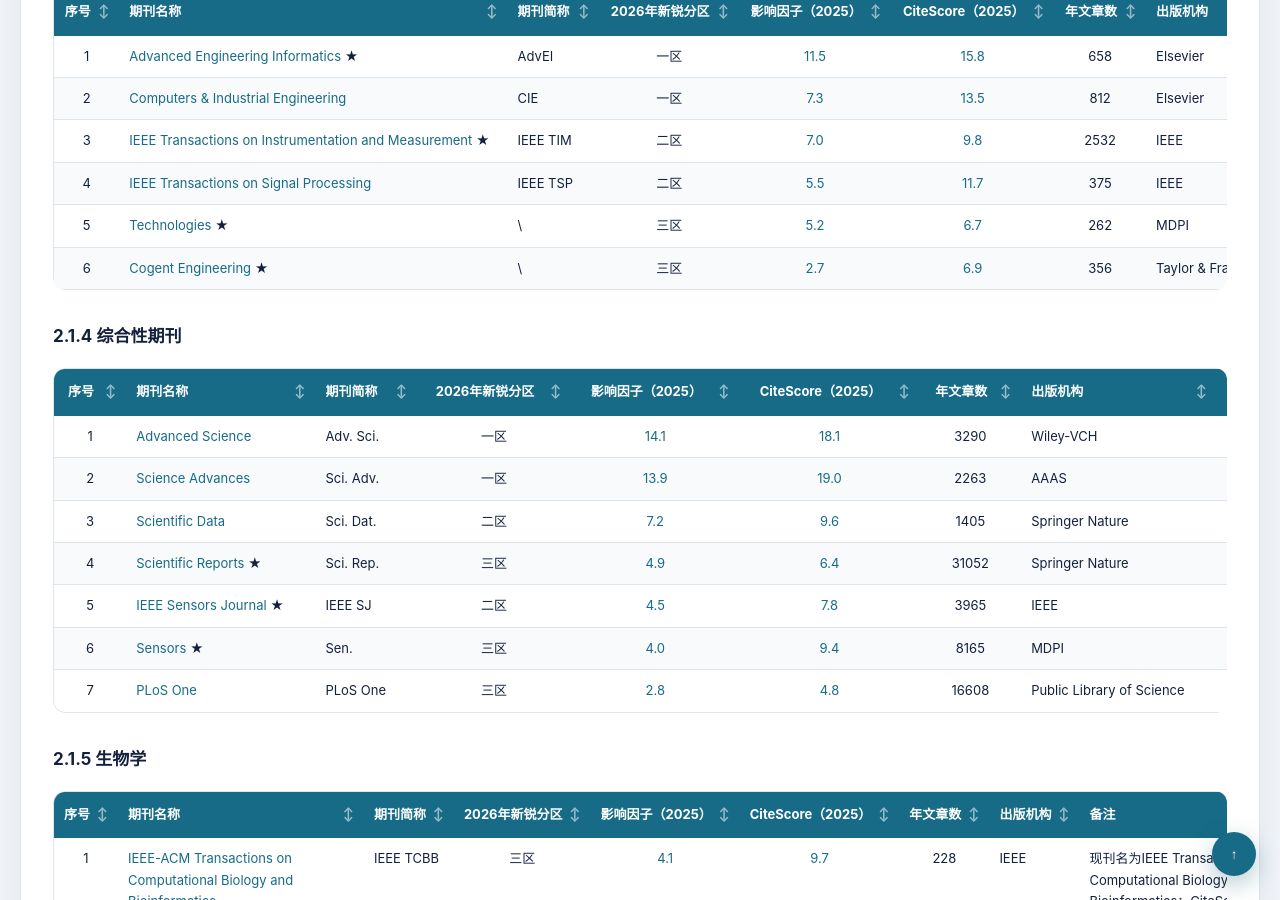
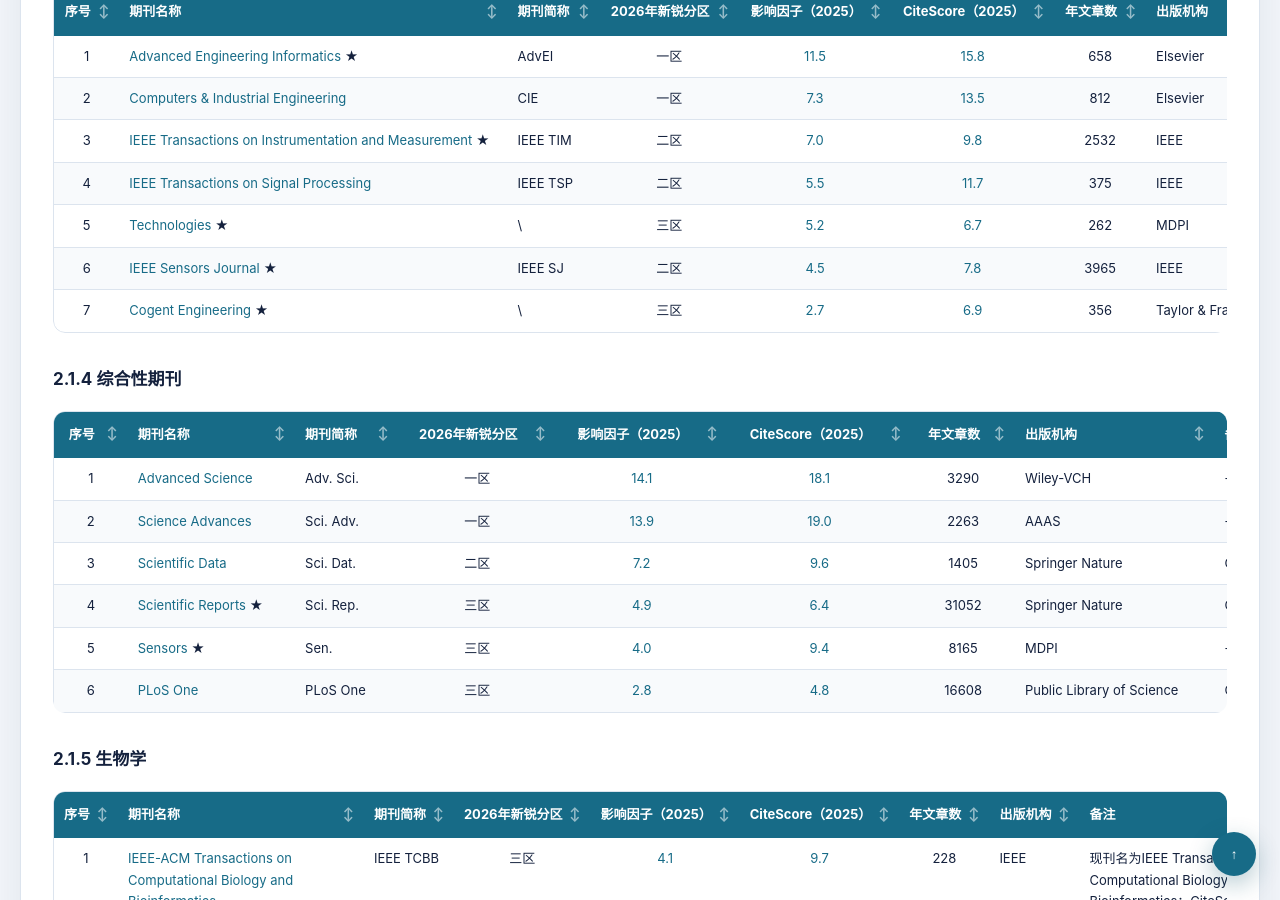
Before and after one commit to hanyilinn/EEG_Denoising_Review, a Jekyll site: the page built from docs/index.md, in a window 1280 px wide and 900 px high, scrolled down 23823 px. Built offline with Jekyll 4.4.1, drawn with Linux system fonts in a browser that asks for light colours; some of the changed lines change nothing that is shown.

Commit message:
Move IEEE Sensors Journal to engineering category

```diff
--- a/docs/index.md
+++ b/docs/index.md
@@ -338,7 +338,8 @@
 | 3 | [IEEE Transactions on Instrumentation and Measurement](https://ieeexplore.ieee.org/xpl/RecentIssue.jsp?punumber=19) ★ | IEEE TIM | 二区 | [7.0](https://www.bioxbio.com/journal/IEEE-T-INSTRUM-MEAS) | [9.8](https://fis.tu-dresden.de/portal/de/journals/ieee-transactions-on-instrumentation-and-measurement%289068506e-490f-4808-8819-c257fd814fde%29.html) | 2532 | IEEE | - |
 | 4 | [IEEE Transactions on Signal Processing](https://ieeexplore.ieee.org/xpl/RecentIssue.jsp?punumber=78) | IEEE TSP | 二区 | [5.5](https://www.bioxbio.com/journal/IEEE-T-SIGNAL-PROCES) | [11.7](https://journalindexes.com/ieee-transactions-on-signal-processing-1053587X/) | 375 | IEEE | - |
 | 5 | [Technologies](https://www.mdpi.com/journal/technologies) ★ | \ | 三区 | [5.2](https://www.mdpi.com/journal/technologies/history) | [6.7](https://journalindexes.com/technologies-22277080/) | 262 | MDPI | - |
-| 6 | [Cogent Engineering](https://www.tandfonline.com/journals/oaen20) ★ | \ | 三区 | [2.7](https://www.tandfonline.com/action/journalInformation?journalCode=oaen20) | [6.9](https://journalindexes.com/cogent-engineering-23311916/) | 356 | Taylor & Francis | - |
+| 6 | [IEEE Sensors Journal](https://ieeexplore.ieee.org/xpl/RecentIssue.jsp?punumber=7361) ★ | IEEE SJ | 二区 | [4.5](https://www.bioxbio.com/journal/IEEE-SENS-J) | [7.8](https://fis.tu-dresden.de/portal/en/journals/ieee-sensors-journal%28c28b1ba9-dc24-4e05-9546-737744c349a4%29.html) | 3965 | IEEE | - |
+| 7 | [Cogent Engineering](https://www.tandfonline.com/journals/oaen20) ★ | \ | 三区 | [2.7](https://www.tandfonline.com/action/journalInformation?journalCode=oaen20) | [6.9](https://journalindexes.com/cogent-engineering-23311916/) | 356 | Taylor & Francis | - |
 
 #### 2.1.4 综合性期刊
 
@@ -348,9 +349,8 @@
 | 2 | [Science Advances](https://www.science.org/journal/sciadv) | Sci. Adv. | 一区 | [13.9](https://www.wolterskluwer.com/en/solutions/ovid/science-advances-15526) | [19.0](https://fis.tu-dresden.de/portal/en/journals/science-advances%28d3aea9a7-4044-46b3-a8ec-1eac64fafaff%29.html) | 2263 | AAAS | - |
 | 3 | [Scientific Data](https://www.nature.com/sdata/) | Sci. Dat. | 二区 | [7.2](https://www.nature.com/sdata/journal-impact) | [9.6](https://journalindexes.com/scientific-data-20524463/) | 1405 | Springer Nature | Open Access |
 | 4 | [Scientific Reports](https://www.nature.com/srep/) ★ | Sci. Rep. | 三区 | [4.9](https://www.bioxbio.com/journal/SCI-REP-UK) | [6.4](https://www.mathnet.ru/php/journal.phtml?jrnid=sr&option_lang=eng) | 31052 | Springer Nature | Open Access |
-| 5 | [IEEE Sensors Journal](https://ieeexplore.ieee.org/xpl/RecentIssue.jsp?punumber=7361) ★ | IEEE SJ | 二区 | [4.5](https://www.bioxbio.com/journal/IEEE-SENS-J) | [7.8](https://fis.tu-dresden.de/portal/en/journals/ieee-sensors-journal%28c28b1ba9-dc24-4e05-9546-737744c349a4%29.html) | 3965 | IEEE | - |
-| 6 | [Sensors](https://www.mdpi.com/journal/sensors) ★ | Sen. | 三区 | [4.0](https://www.bioxbio.com/journal/SENSORS-BASEL) | [9.4](https://www.mdpi.com/journal/sensors/history) | 8165 | MDPI | - |
-| 7 | [PLoS One](https://journals.plos.org/plosone/) | PLoS One | 三区 | [2.8](https://www.bioxbio.com/journal/PLOS-ONE) | [4.8](https://journalindexes.com/plos-one-19326203/) | 16608 | Public Library of Science | Open Access |
+| 5 | [Sensors](https://www.mdpi.com/journal/sensors) ★ | Sen. | 三区 | [4.0](https://www.bioxbio.com/journal/SENSORS-BASEL) | [9.4](https://www.mdpi.com/journal/sensors/history) | 8165 | MDPI | - |
+| 6 | [PLoS One](https://journals.plos.org/plosone/) | PLoS One | 三区 | [2.8](https://www.bioxbio.com/journal/PLOS-ONE) | [4.8](https://journalindexes.com/plos-one-19326203/) | 16608 | Public Library of Science | Open Access |
 
 #### 2.1.5 生物学
 
```
